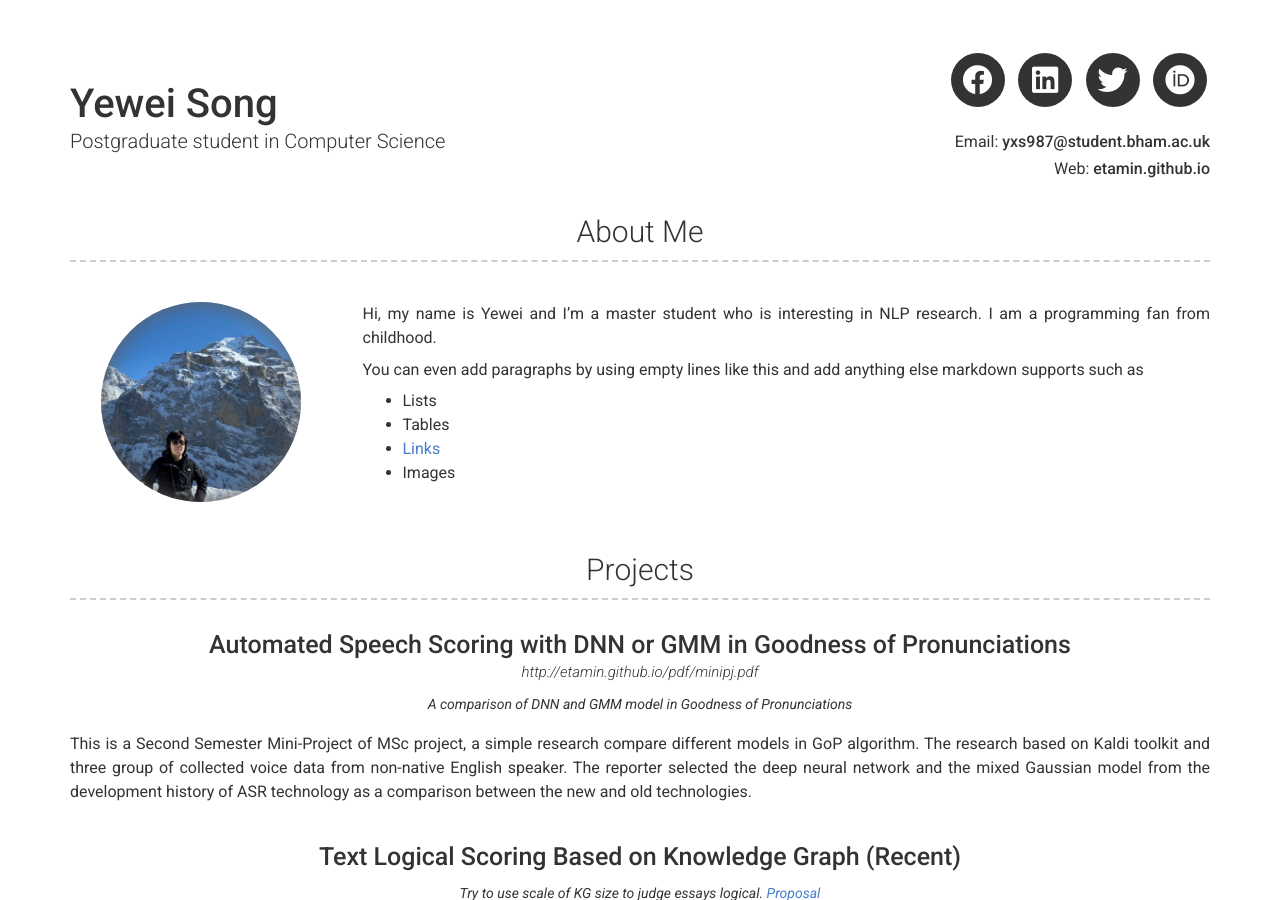
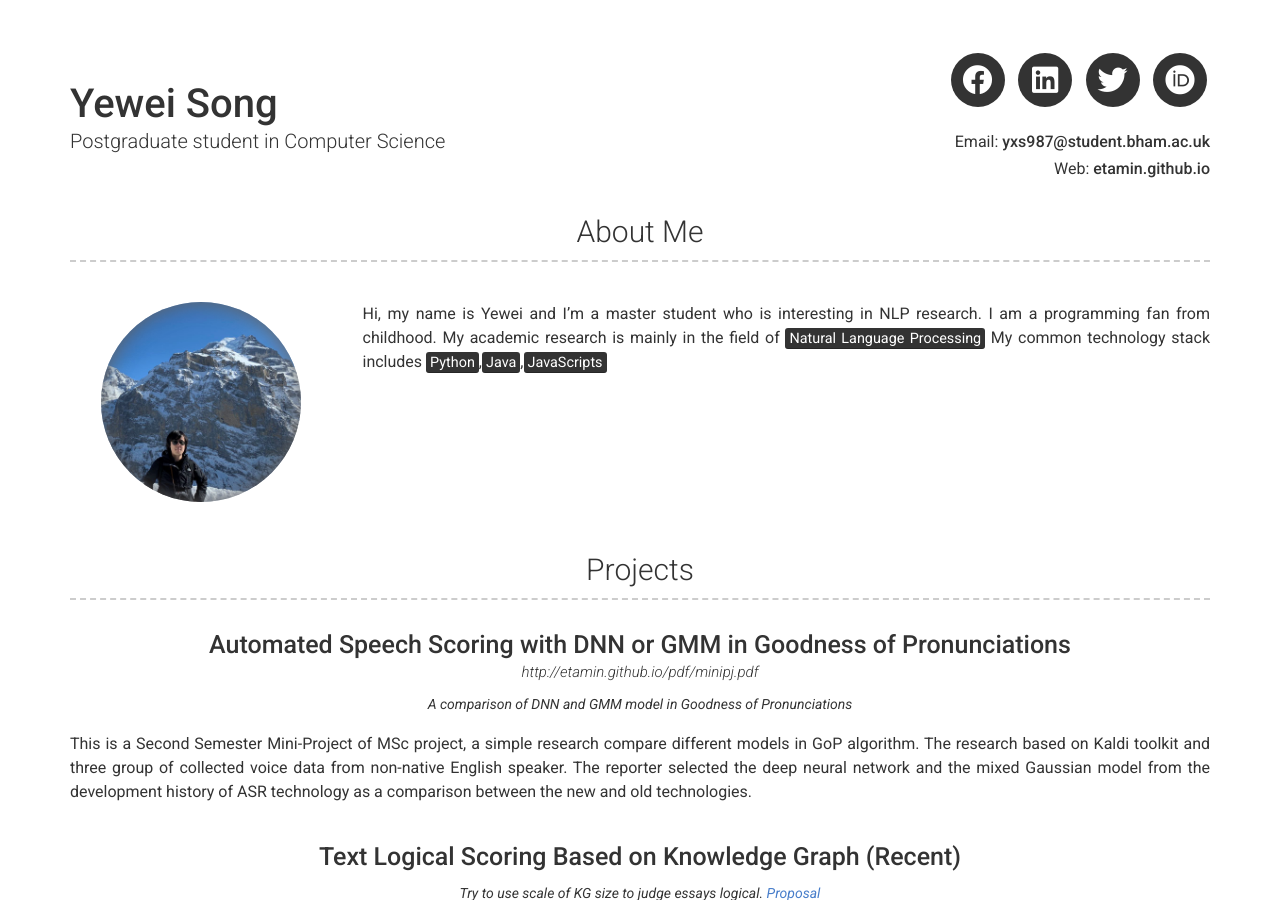
Before and after one commit to Etamin/Etamin.github.io, a Jekyll site: the page built from index.md, in a window 1280 px wide and 900 px high. Built offline with Jekyll 4.4.1, drawn with Linux system fonts in a browser that asks for light colours; nearby versions of some CDN libraries; some of the changed text lies outside the part shown.

Commit message:
Update _config.yml

```diff
--- a/_config.yml
+++ b/_config.yml
@@ -36,13 +36,8 @@ orcid_username: 0000-0002-6314-7515
 # about_title: About Me (Use this to override about section title)
 about_profile_image: images/profile.jpg
 about_content: | # this will include new lines to allow paragraphs
-  Hi, my name is Yewei and I'm a master student who is interesting in NLP research. I am a programming fan from childhood.
-
-  You can even add paragraphs by using empty lines like this and add anything else markdown supports such as
-    - Lists
-    - Tables
-    - <a href="google.com">Links</a>
-    - Images
+  Hi, my name is Yewei and I'm a master student who is interesting in NLP research. I am a programming fan from childhood. My academic research is mainly in the field of <mark>Natural Language Processing</mark>
+  My common technology stack includes <mark>Python</mark>,<mark>Java</mark>,<mark>JavaScripts</mark>
 
 # Projects Section
 # projects_title: Projects #(Use this to override about projects section title)
@@ -56,7 +51,11 @@ about_content: | # this will include new lines to allow paragraphs
 # More Section
 # more_title: A Little More About Me #(Use this to override about more section title)
 more_content: | # this will include new lines to allow paragraphs
-Alongside my interests in computer science some of my other interests and hobbies are ::
+  Alongside my interests in computer science some of my other interests and hobbies are ::
+    - Tourism
+    - Photography
+    - Histoty
+    - Console game
 
 # Footer
 footer_show_references: true
```
